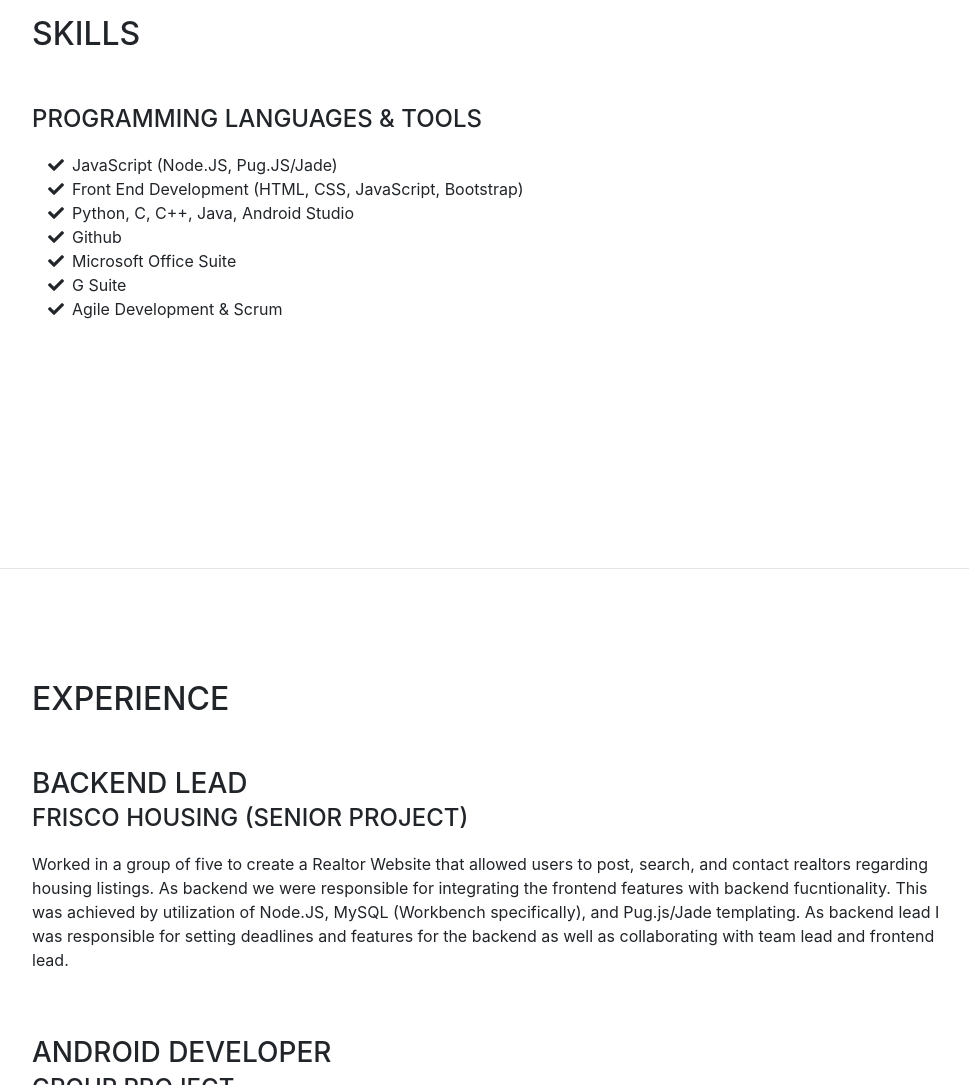
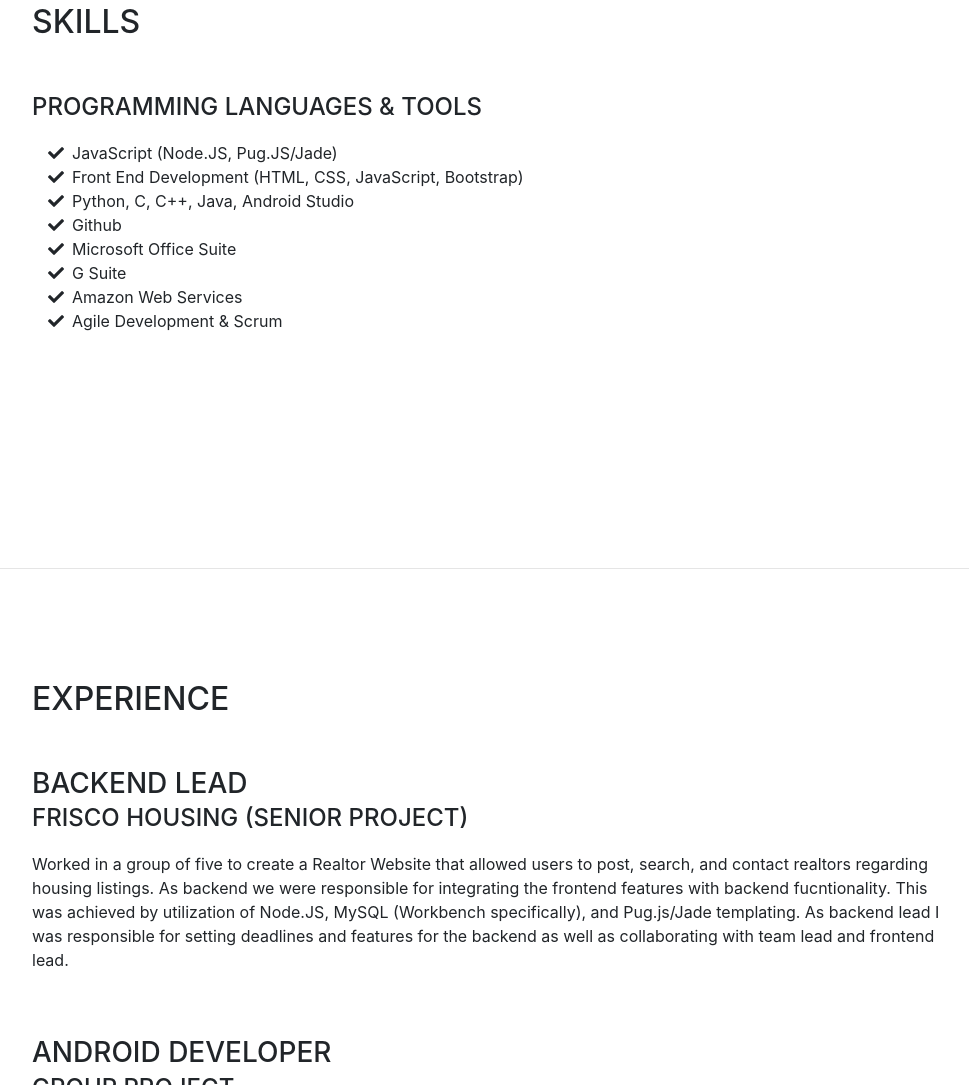
Before and after one commit to JManarang/jmanarang.github.io, a website with bundled scripts: page index.html in a window 1280 px wide. Shown: the part 1033-2118 px from the top of the page, without its empty margins (288-1257 px from the left). Built offline with nearby package versions, Linux system fonts and the light colour scheme; a web font is replaced by a local one.

Commit message:
adjusted some text

```diff
--- a/index.html
+++ b/index.html
@@ -109,6 +109,9 @@
               G Suite</li>
             <li>
               <i class="fa-li fa fa-check"></i>
+              Amazon Web Services</li>
+            <li>
+              <i class="fa-li fa fa-check"></i>
               Agile Development &amp; Scrum</li>
           </ul>
         </div>
```
